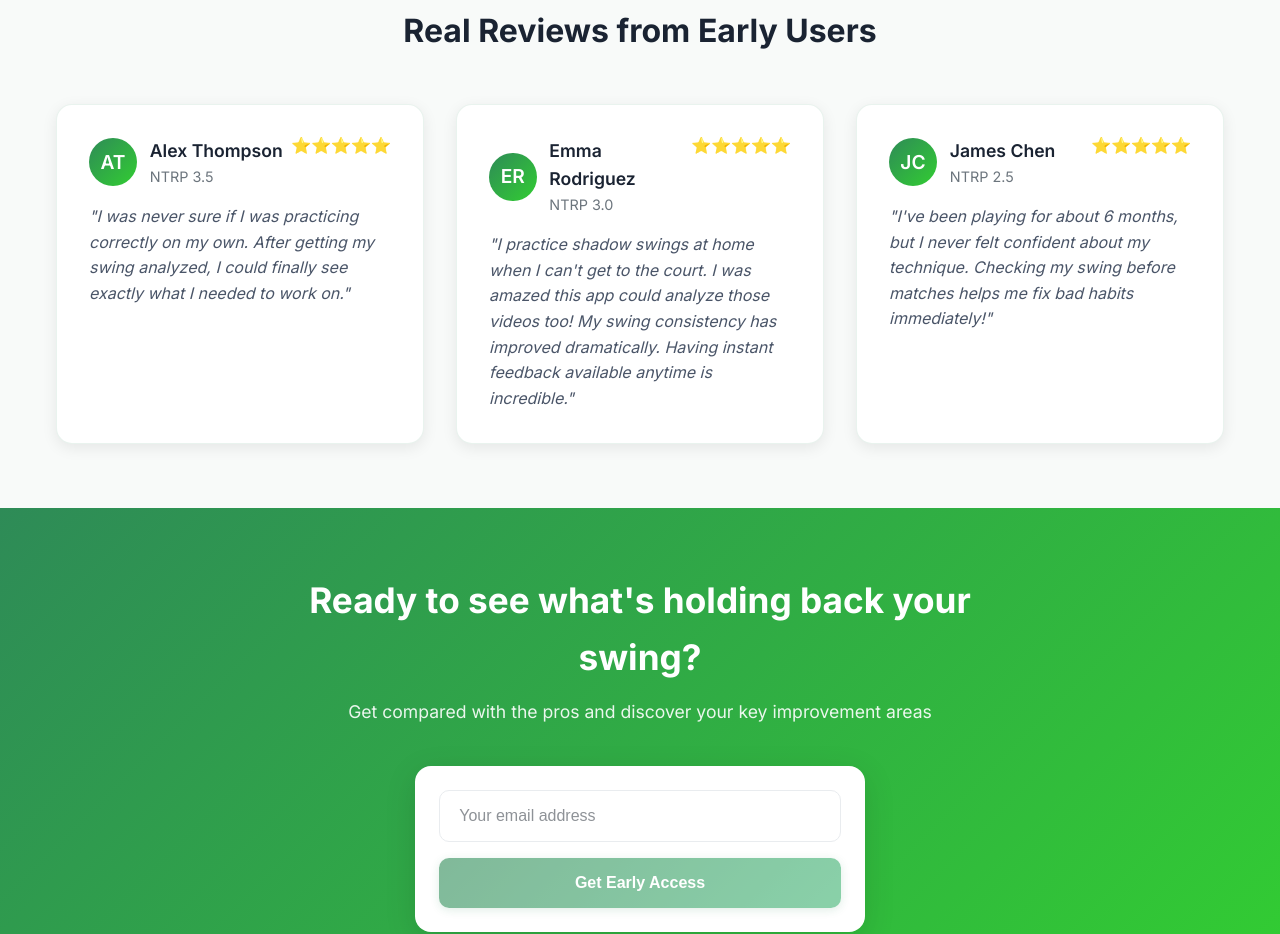
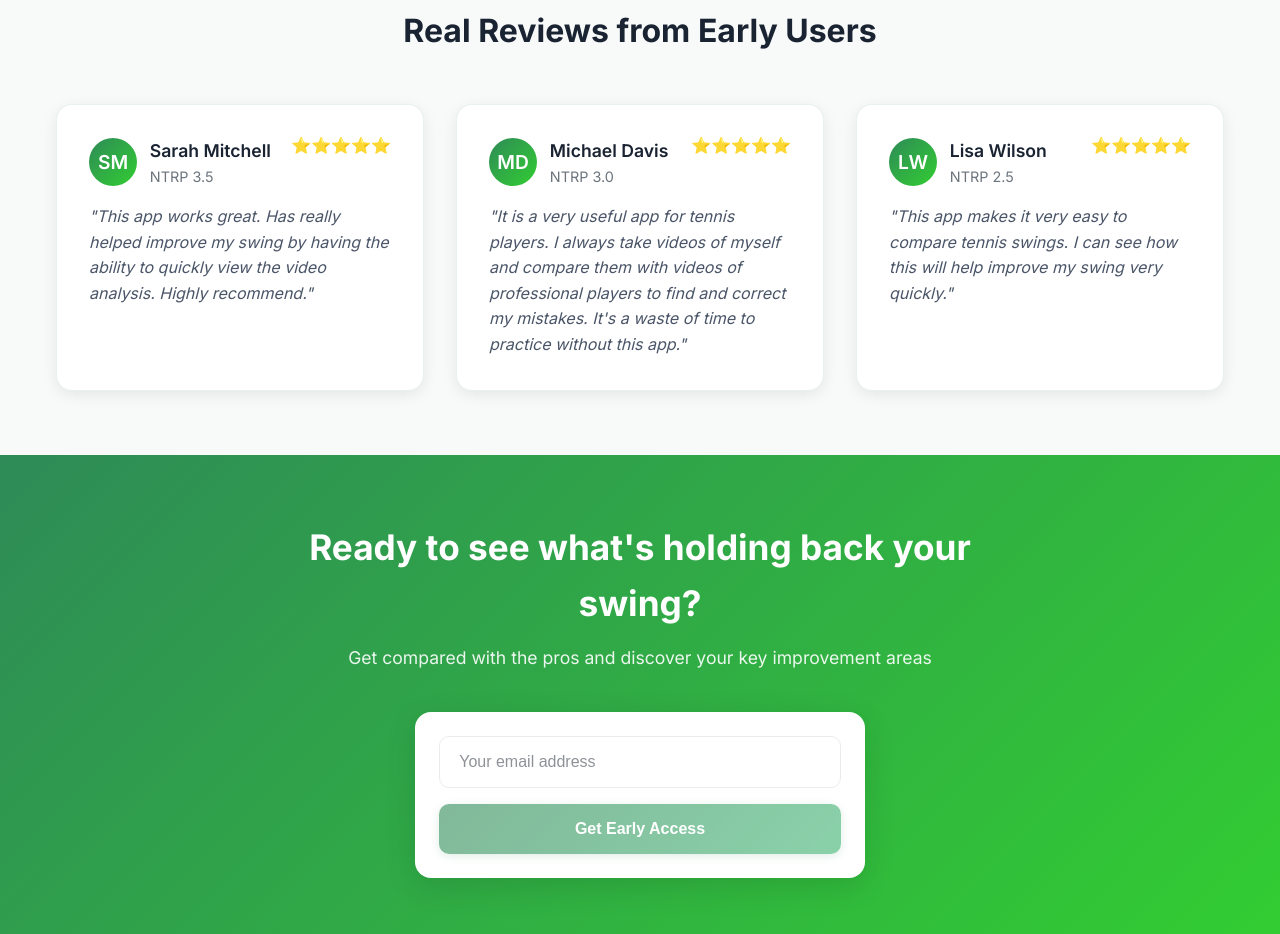
Before and after one commit to LetsDudeis/PerfectSwing_landing_en, a Next.js app: page / in a window 1280 px wide. Shown: the part 1420-2354 px from the top of the page. Built offline with nearby package versions, Linux system fonts and the light colour scheme.

Commit message:
Chore : 리뷰 내용 변경

```diff
--- a/pages/index.js
+++ b/pages/index.js
@@ -465,55 +465,54 @@ export default function Home() {
               <div className={styles.reviewCard}>
                 <div className={styles.reviewHeader}>
                   <div className={styles.reviewerInfo}>
-                    <div className={styles.reviewerAvatar}>AT</div>
+                    <div className={styles.reviewerAvatar}>SM</div>
                     <div className={styles.reviewerDetails}>
-                      <h4 className={styles.reviewerName}>Alex Thompson</h4>
+                      <h4 className={styles.reviewerName}>Sarah Mitchell</h4>
                       <p className={styles.reviewerLevel}>NTRP 3.5</p>
                     </div>
                   </div>
                   <div className={styles.reviewStars}>⭐⭐⭐⭐⭐</div>
                 </div>
                 <p className={styles.reviewText}>
-                  "I was never sure if I was practicing correctly on my own.
-                  After getting my swing analyzed, I could finally see exactly
-                  what I needed to work on."
+                  "This app works great. Has really helped improve my swing by
+                  having the ability to quickly view the video analysis. Highly
+                  recommend."
                 </p>
               </div>
 
               <div className={styles.reviewCard}>
                 <div className={styles.reviewHeader}>
                   <div className={styles.reviewerInfo}>
-                    <div className={styles.reviewerAvatar}>ER</div>
+                    <div className={styles.reviewerAvatar}>MD</div>
                     <div className={styles.reviewerDetails}>
-                      <h4 className={styles.reviewerName}>Emma Rodriguez</h4>
+                      <h4 className={styles.reviewerName}>Michael Davis</h4>
                       <p className={styles.reviewerLevel}>NTRP 3.0</p>
                     </div>
                   </div>
                   <div className={styles.reviewStars}>⭐⭐⭐⭐⭐</div>
                 </div>
                 <p className={styles.reviewText}>
-                  "I practice shadow swings at home when I can't get to the
-                  court. I was amazed this app could analyze those videos too!
-                  My swing consistency has improved dramatically. Having instant
-                  feedback available anytime is incredible."
+                  "It is a very useful app for tennis players. I always take
+                  videos of myself and compare them with videos of professional
+                  players to find and correct my mistakes. It's a waste of time
+                  to practice without this app."
                 </p>
               </div>
 
               <div className={styles.reviewCard}>
                 <div className={styles.reviewHeader}>
                   <div className={styles.reviewerInfo}>
-                    <div className={styles.reviewerAvatar}>JC</div>
+                    <div className={styles.reviewerAvatar}>LW</div>
                     <div className={styles.reviewerDetails}>
-                      <h4 className={styles.reviewerName}>James Chen</h4>
+                      <h4 className={styles.reviewerName}>Lisa Wilson</h4>
                       <p className={styles.reviewerLevel}>NTRP 2.5</p>
                     </div>
                   </div>
                   <div className={styles.reviewStars}>⭐⭐⭐⭐⭐</div>
                 </div>
                 <p className={styles.reviewText}>
-                  "I've been playing for about 6 months, but I never felt
-                  confident about my technique. Checking my swing before matches
-                  helps me fix bad habits immediately!"
+                  "This app makes it very easy to compare tennis swings. I can
+                  see how this will help improve my swing very quickly."
                 </p>
               </div>
             </div>
```
